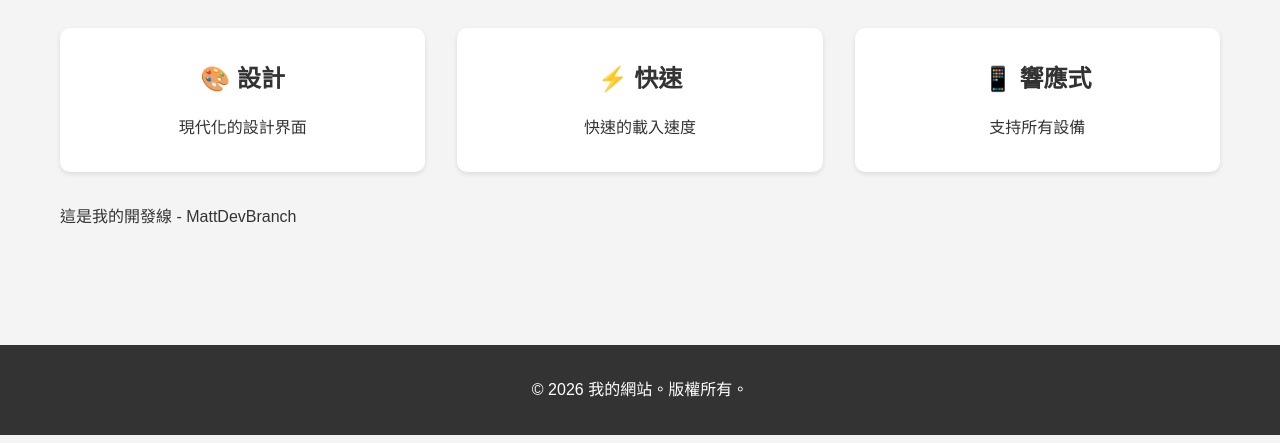
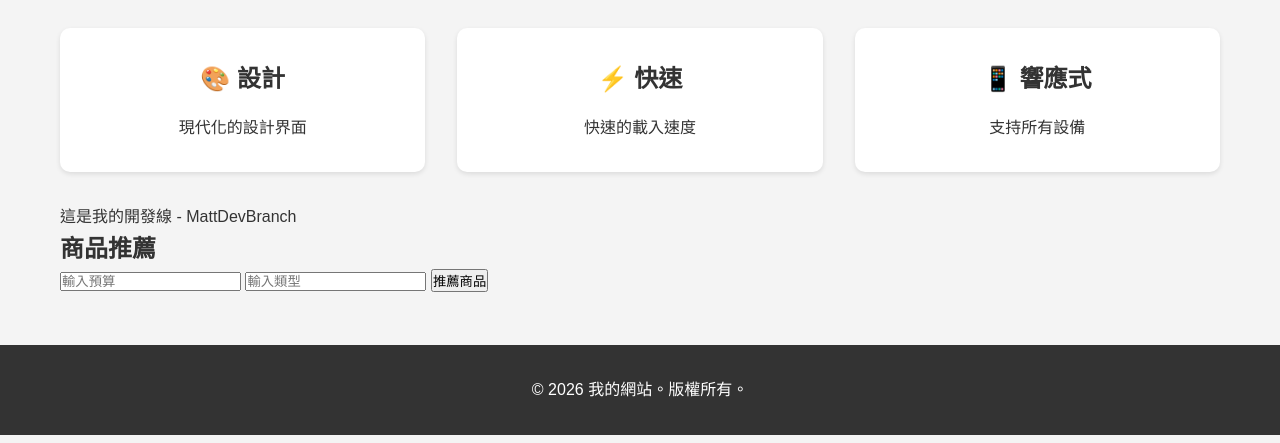
Before and after one commit to tsaisinsin1111-alt/final-project, a Flask app: page / in a window 1280 px wide. Shown: the part 357-800 px from the top of the page. Run offline with Flask 3, Linux system fonts and the light colour scheme.

Commit message:
初始版本

```diff
--- a/static/js/main.js
+++ b/static/js/main.js
@@ -1,16 +1,27 @@
-// 基本的JavaScript功能
+// 等待 DOM 載入完成
 document.addEventListener('DOMContentLoaded', function() {
     const apiBtn = document.getElementById('apiBtn');
     const resultDiv = document.getElementById('result');
+    const recommendBtn = document.getElementById('recommendBtn');
 
+    // 綁定 API 測試按鈕
     if (apiBtn) {
         apiBtn.addEventListener('click', function() {
             callApi();
         });
     }
+
+    // 綁定推薦商品按鈕
+    if (recommendBtn) {
+        recommendBtn.addEventListener('click', function() {
+            const budget = document.getElementById('budget').value;
+            const type = document.getElementById('type').value;
+            callRecommend(budget, type);
+        });
+    }
 });
 
-// API 呼叫函式
+// 呼叫 /api/hello 測試 API
 function callApi() {
     const resultDiv = document.getElementById('result');
 
@@ -22,9 +33,32 @@ function callApi() {
         })
         .catch(error => {
             console.error('錯誤:', error);
-            // 顯示緊急告示牌
             showSiteBroken();
         });
+}
+
+// 呼叫 /recommend 推薦商品 API
+function callRecommend(budget, type) {
+    const recommendResult = document.getElementById('recommendResult');
+
+    fetch('/recommend', {
+        method: 'POST',
+        headers: { 'Content-Type': 'application/json' },
+        body: JSON.stringify({ budget, type })
+    })
+    .then(response => response.json())
+    .then(data => {
+        if (data.success) {
+            recommendResult.innerHTML =
+                `<p>推薦商品：${data.brand} - ${data.type}，價格 ${data.price}</p>`;
+        } else {
+            recommendResult.innerHTML = `<p>${data.message}</p>`;
+        }
+    })
+    .catch(error => {
+        console.error('錯誤:', error);
+        showSiteBroken();
+    });
 }
 
 // 緊急處理函式
--- a/templates/index.html
+++ b/templates/index.html
@@ -26,4 +26,12 @@
 <p>這是我的開發線 - MattDevBranch</p>
 
 <div id="result"></div>
+<section class="recommend">
+  <h2>商品推薦</h2>
+  <input type="number" id="budget" placeholder="輸入預算">
+  <input type="text" id="type" placeholder="輸入類型">
+  <button id="recommendBtn">推薦商品</button>
+  <div id="recommendResult"></div>
+</section>
+<script src="{{ url_for('static', filename='js/main.js') }}"></script>
 {% endblock %}
```
